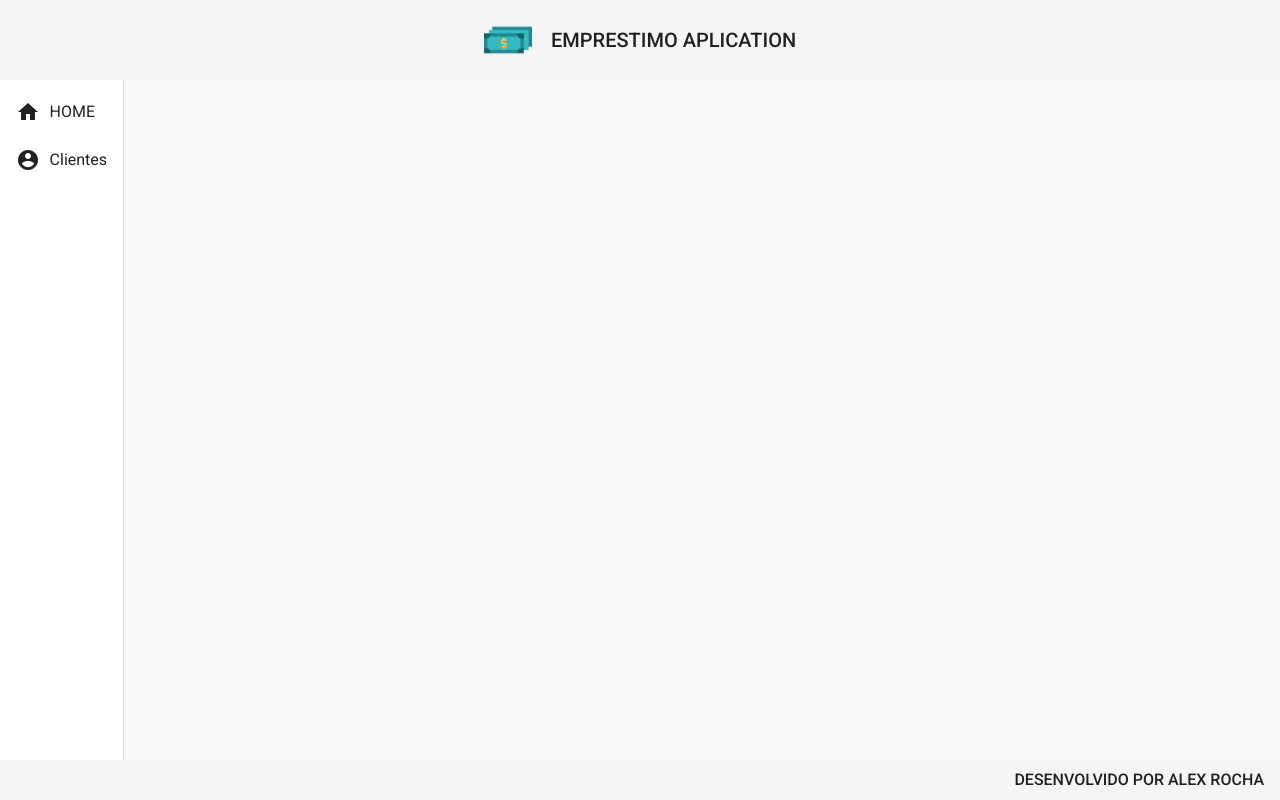
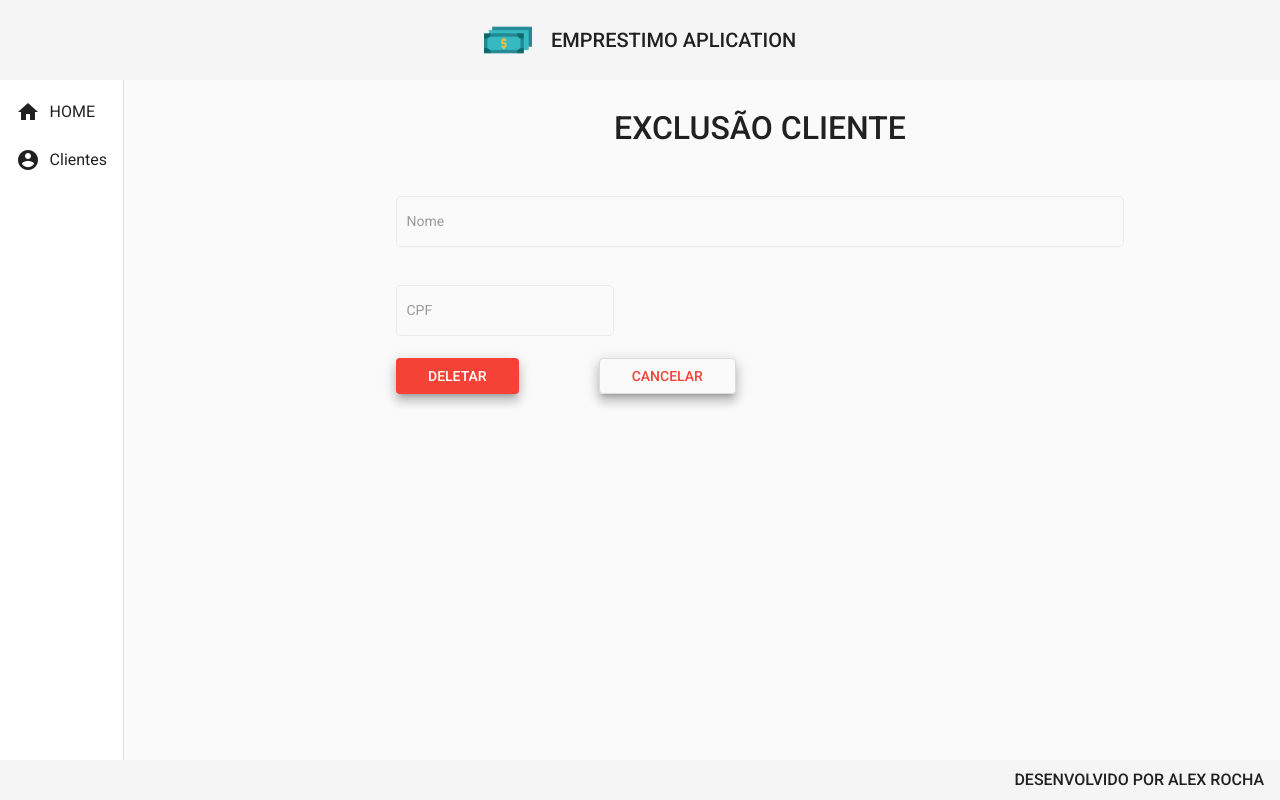
Before and after one commit to alexrochatsi/credito-front, an Angular app: page /clientes/delete/1 in a window 1280 px wide. Before the commit this address led to /. Built offline with nearby package versions, Linux system fonts and the light colour scheme.

Commit message:
Habilitar botao excluir cliente

```diff
--- a/src/app/app-routing.module.ts
+++ b/src/app/app-routing.module.ts
@@ -1,6 +1,7 @@
 import { NgModule } from '@angular/core';
 import { RouterModule, Routes } from '@angular/router';
 import { ClienteCreateComponent } from './components/views/cliente/cliente-create/cliente-create.component';
+import { ClienteDeleteComponent } from './components/views/cliente/cliente-delete/cliente-delete.component';
 import { ClienteReadComponent } from './components/views/cliente/cliente-read/cliente-read.component';
 import { HomeComponent } from './components/views/home/home.component';
 
@@ -16,6 +17,10 @@ const routes: Routes = [
   {
     path: 'clientes/create',
     component: ClienteCreateComponent
+  },
+  {
+    path: 'clientes/delete/:id',
+    component: ClienteDeleteComponent
   }
 ];
 
--- a/src/app/app.module.ts
+++ b/src/app/app.module.ts
@@ -25,6 +25,7 @@ import { NavComponent } from './components/template/nav/nav.component';
 import { HomeComponent } from './components/views/home/home.component';
 import { ClienteReadComponent } from './components/views/cliente/cliente-read/cliente-read.component';
 import { ClienteCreateComponent } from './components/views/cliente/cliente-create/cliente-create.component';
+import { ClienteDeleteComponent } from './components/views/cliente/cliente-delete/cliente-delete.component';
 
 @NgModule({
   declarations: [
@@ -34,7 +35,8 @@ import { ClienteCreateComponent } from './components/views/cliente/cliente-creat
     NavComponent,
     HomeComponent,
     ClienteReadComponent,
-    ClienteCreateComponent
+    ClienteCreateComponent,
+    ClienteDeleteComponent
   ],
   imports: [
     BrowserModule,
--- a/src/app/components/views/cliente/cliente-create/cliente-create.component.html
+++ b/src/app/components/views/cliente/cliente-create/cliente-create.component.html
@@ -86,7 +86,7 @@
 
     <div class="buttons">
         <button (click)="create()" class="mat-elevation-z8" mat-raised-button color="primary">CRIAR</button>
-        <button (click)="cancel()" class="mat-elevation-z8" mat-raised-button color="warm">CANCELAR</button>
+        <button (click)="cancel()" class="mat-elevation-z8" mat-stroked-button color="warn">CANCELAR</button>
     </div>
 
 </form>
--- /dev/null
+++ b/src/app/components/views/cliente/cliente-delete/cliente-delete.component.css
@@ -0,0 +1,44 @@
+form {
+    text-align: left;
+    width: 70%;
+    margin: 2rem auto 0;
+}
+
+h1 {
+    font-size: 2rem;
+    font-weight: 500;
+    margin-bottom: 3rem;
+    text-align: center;
+}
+
+h2 {
+    font-size: 1.5rem;
+    font-weight: 500;
+}
+
+.form {
+    width: 100%;
+}
+
+.form2 {
+    width: 50%;
+}
+
+.form3 {
+    width: 30%;
+}
+
+.divider {
+    margin: 1.5rem auto;
+}
+
+.buttons {
+    width: 100%;
+    text-align: start;
+}
+
+button {
+    margin-right: 5rem;
+    padding: 0 2rem;
+    margin-bottom: 3rem;
+}
--- /dev/null
+++ b/src/app/components/views/cliente/cliente-delete/cliente-delete.component.html
@@ -0,0 +1,23 @@
+<form>
+    <h1>EXCLUSÃO CLIENTE</h1>
+    <p>
+        <mat-form-field class="form" appearance="outline">
+            <mat-label>Nome</mat-label>
+            <input matInput type="text" name="name" placeholder="Nome do cliente" disabled>
+            <mat-error>O nome é requerido!</mat-error>
+        </mat-form-field>
+
+    </p>
+
+        <mat-form-field class="form3" appearance="outline">
+            <mat-label>CPF</mat-label>
+            <input  matInput type="text" name="cpf" placeholder="CPF sem pontos" disabled>
+            <mat-error>O CPF é requerido!</mat-error>
+        </mat-form-field>
+
+        <div class="buttons">
+            <button class="mat-elevation-z8" mat-raised-button color="warn">DELETAR</button>
+            <button class="mat-elevation-z8" mat-stroked-button color="warn">CANCELAR</button>
+        </div>
+
+    </form>
--- /dev/null
+++ b/src/app/components/views/cliente/cliente-delete/cliente-delete.component.ts
@@ -0,0 +1,47 @@
+import { Component, OnInit } from '@angular/core';
+import { ActivatedRoute } from '@angular/router';
+import { Cliente } from '../cliente.model';
+import { ClienteService } from '../cliente.service';
+import { Endereco } from '../endereco.model';
+
+@Component({
+  selector: 'app-cliente-delete',
+  templateUrl: './cliente-delete.component.html',
+  styleUrls: ['./cliente-delete.component.css']
+})
+export class ClienteDeleteComponent implements OnInit {
+
+  endereco: Endereco = {
+    logradouro: '',
+    numero: '',
+    complemento: '',
+    bairro: '',
+    cep: '',
+    cidade: '',
+    estado: ''
+  }
+
+  cliente: Cliente = {
+    id: '',
+    name: '',
+    cpf: '',
+    rg: '',
+    renda: NaN,
+    email: '',
+    senha: '',
+    endereco: this.endereco
+  };
+
+  constructor(private service: ClienteService, private route: ActivatedRoute) { }
+
+  ngOnInit(): void {
+    this.cliente.id = this.route.snapshot.paramMap.get('id')
+  }
+
+  findById(): void {
+    this.service.findById(this.cliente.id).subscribe((resposta) => {
+
+    })
+  }
+
+}
--- a/src/app/components/views/cliente/cliente-read/cliente-read.component.html
+++ b/src/app/components/views/cliente/cliente-read/cliente-read.component.html
@@ -55,7 +55,7 @@
                   <a class="edit" href="#">
                     <i class="material-icons">edit</i>
                   </a>
-                  <a class="delete" href="#">
+                  <a class="delete" routerLink="delete/{{ row.id }}">
                     <i class="material-icons">delete</i>
                   </a>
                 </td>
--- a/src/app/components/views/cliente/cliente.service.ts
+++ b/src/app/components/views/cliente/cliente.service.ts
@@ -19,6 +19,11 @@ export class ClienteService {
     return this.http.get<Cliente[]>(url)
   }
 
+  findById(id: String): Observable<Cliente> {
+    const url = `${this.baseUrl}/clientes/${id}`
+    return this.http.get<Cliente>(url)
+  }
+
   create(cliente: Cliente): Observable<Cliente> {
     const url = `${this.baseUrl}/clientes`
     return this.http.post<Cliente>(url, cliente);
```
